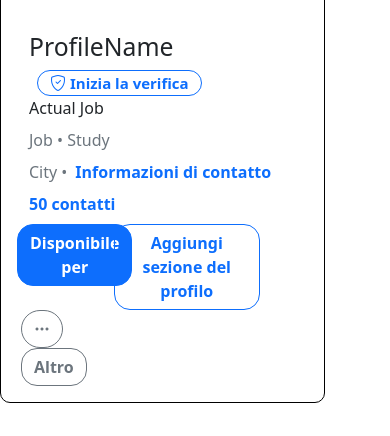
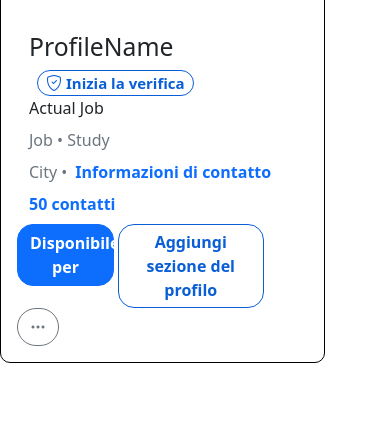
Before and after one commit to Avenez/BW_3_22-01-2024_LINKEDIN, a React (Create React App) app in the folder linkedin-clone/: page / in a window 390 px wide. Shown: the part 317-753 px from the top of the page. Built offline with nearby package versions, Linux system fonts and the light colour scheme.

Commit message:
profile bg

```diff
--- a/linkedin-clone/src/App.css
+++ b/linkedin-clone/src/App.css
@@ -40,11 +40,19 @@
   text-decoration: none;
 }
 
-.links:hover {
-  text-decoration: underline;
-}
-
 .profileContainer {
   border: 1px solid black;
   border-radius: 10px;
 }
+
+.outlineButtons {
+  padding: 5px;
+  border: 1.5px solid #0a5ed7;
+  color: #0a5ed7;
+  font-weight: bold;
+  background-color: white;
+}
+
+.outlineButtons:hover {
+  background-color: #daeaff;
+}
--- a/linkedin-clone/src/components/Profile.jsx
+++ b/linkedin-clone/src/components/Profile.jsx
@@ -11,7 +11,7 @@ const Profile = () => {
             <div className="position-relative p-0 ">
               <img
                 className="bgProfile"
-                src="https://encrypted-tbn0.gstatic.com/images?q=tbn:ANd9GcTqpXNJGDXWFxxvScE6r9U2dCAzvJs8w_jHLIXdzGsL16m99UGs"
+                src="https://encrypted-tbn0.gstatic.com/images?q=tbn:ANd9GcTu0lWaaWP-WmtxAAWkwJGAZFMyER0nyOUdsjF2d0aCap0mS1rO"
                 alt="profileBg"
               />
               <i className="bi bi-camera-fill text-primary photoBgIcon "></i>
@@ -45,7 +45,7 @@ const Profile = () => {
                 <Row className="mt-4 text-start">
                   <Col className="d-md-flex ">
                     <h2>ProfileName</h2>
-                    <button className="d-flex align-items-center btn  btn-outline-primary rounded-5  fw-bold fw-bolder ms-2 py-0  ">
+                    <button className="d-flex align-items-center outlineButtons px-2  rounded-5  fw-bold fw-bolder ms-2 py-0  ">
                       <i class="bi bi-shield-check me-1"></i>
                       <p className="Verify mb-0 p-0  ">Inizia la verifica</p>
                     </button>
@@ -77,17 +77,17 @@ const Profile = () => {
               <Col></Col>
             </Row>
             <Row className="text-secondary mt-2 justify-content-start  ">
-              <Col xs={4} md={2} className="p-0 text-start ">
-                <button className="btn btn-primary rounded-4 fw-bold">Disponibile per</button>
+              <Col xs={4} md={2} className="p-0 text-start me-1 ">
+                <button className="btn btn-primary rounded-4 fw-bold w-100">Disponibile per</button>
               </Col>
-              <Col xs={6} md={4} className="p-0  text-center">
-                <button className="btn btn-outline-primary rounded-4 fw-bold">Aggiungi sezione del profilo</button>
+              <Col xs={6} md={4} className="p-0  text-center me-1">
+                <button className="outlineButtons rounded-4 fw-bold w-100 ">Aggiungi sezione del profilo</button>
               </Col>
-              <Col xs={2} md={1} className="ms-1 p-0 text-start">
-                <button className="d-sm-inline-block d-md-none btn btn-outline-secondary  rounded-5 fw-bold">
+              <Col xs={2} md={1} className=" p-0 text-start">
+                <button className="d-inline-block d-md-none btn btn-outline-secondary  rounded-5 fw-bold ">
                   <i class="bi bi-three-dots"></i>
                 </button>
-                <button className=" d-sm-none d-md-inline-block btn btn-outline-secondary  rounded-4 fw-bold ">
+                <button className=" d-none d-md-inline-block btn btn-outline-secondary  rounded-4 fw-bold w-100">
                   Altro
                 </button>
               </Col>
```
